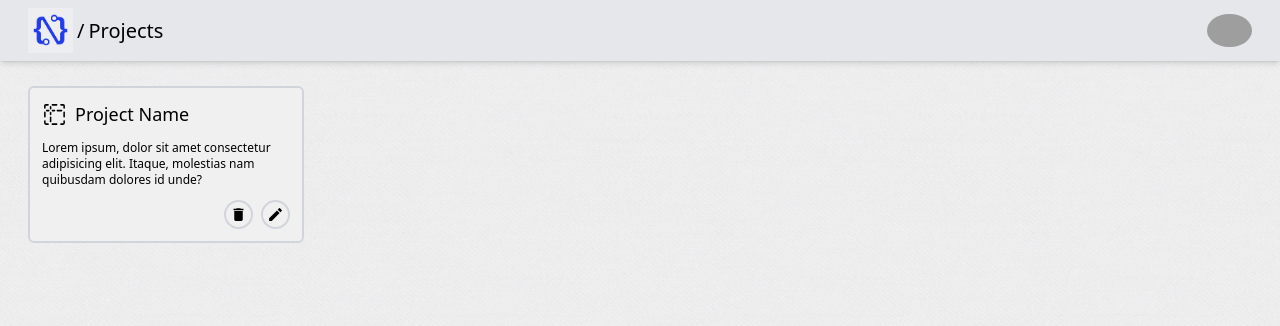
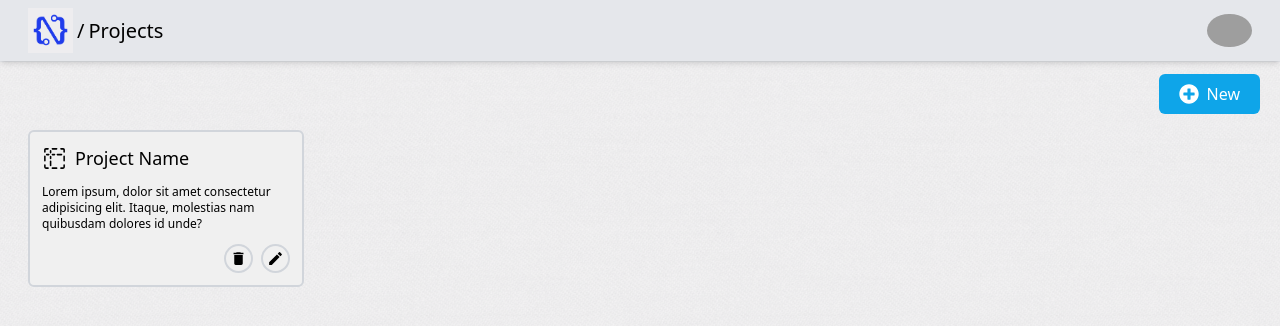
Before and after one commit to Godcoder696/CodeNull, a Next.js app: page /projects in a window 1280 px wide. Shown: the top 326 px of the page. Built offline with nearby package versions, Linux system fonts and the light colour scheme; grey boxes are pictures that could not be loaded.

Commit message:
deployment 1- basic one

```diff
--- a/src/app/projects/page.tsx
+++ b/src/app/projects/page.tsx
@@ -4,6 +4,7 @@ import React from 'react'
 import { GoProjectTemplate } from "react-icons/go";
 import { MdDelete } from "react-icons/md";
 import { MdEdit } from "react-icons/md";
+import { FaPlusCircle } from "react-icons/fa";
 
 function page() {
 
@@ -24,7 +25,13 @@ function page() {
                 </span>
             </div>
             <hr className='bg-gray-300 h-[1px]'/>
-            <div className='px-7 py-2 mt-4 grid grid-cols-2 sm:grid-cols-4 xl:grid-cols-4 gap-10 '>
+            <div className='w-full flex justify-end px-5 pt-3'>
+                <button className='px-5 py-2 bg-sky-500 flex items-center space-x-2 rounded-md'>
+                    <FaPlusCircle size={20} color='white'/>
+                    <span className='text-white'>New</span>
+                </button>
+            </div>
+            <div className='px-7 py-2 mt-2 grid grid-cols-2 sm:grid-cols-4 xl:grid-cols-4 gap-10 '>
                 <div className='border-gray-300 border-2 p-3 rounded-md  flex flex-col space-y-3 bg-[#f0f0f0]'>
                     <div className='flex space-x-2 items-center'>
                         <GoProjectTemplate size={25}/>
```
